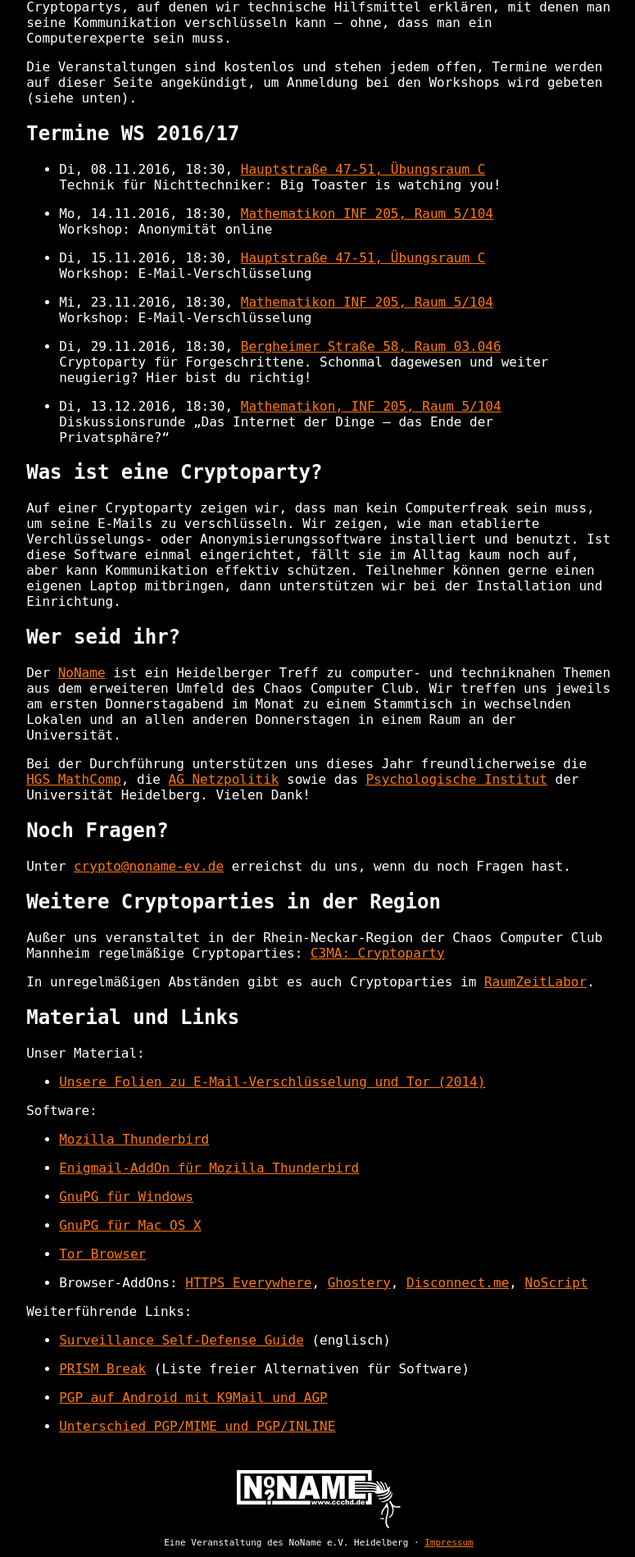
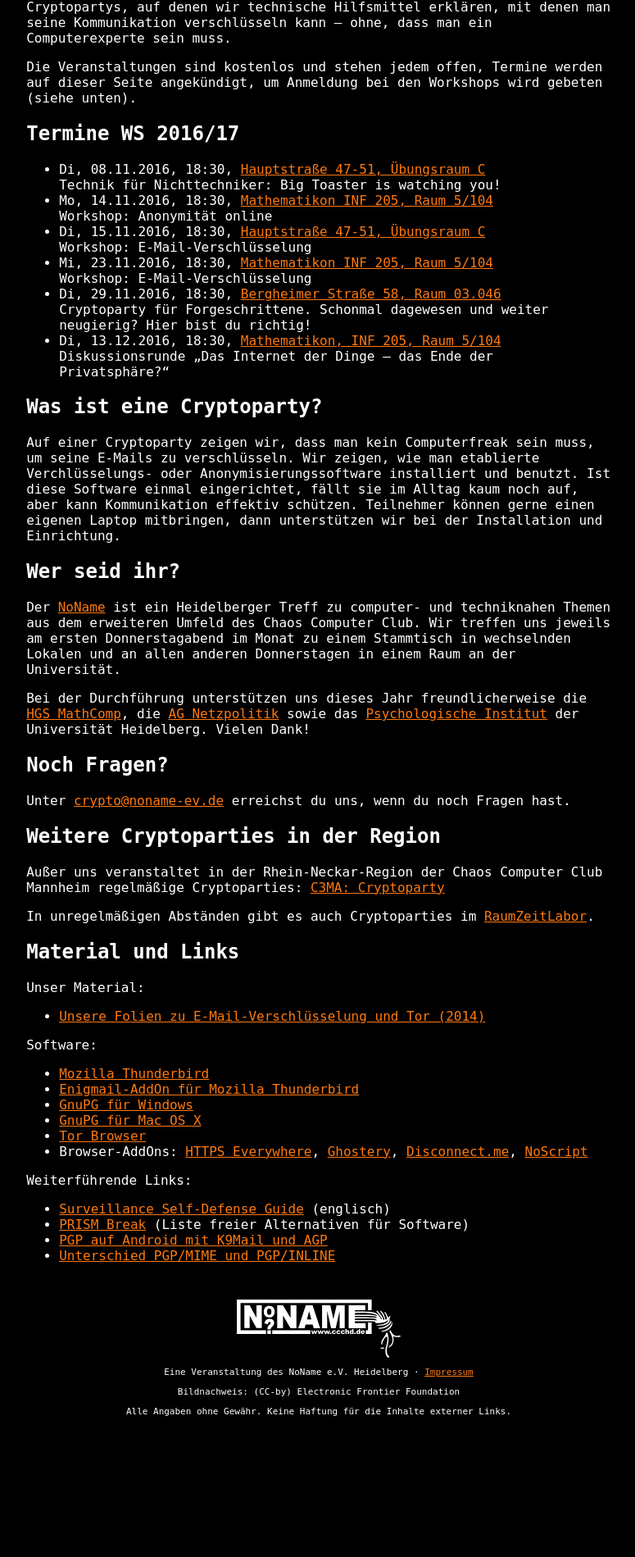
Before and after one commit to nnev/website, a Jekyll site: the page www/cryptoparty.html, which Jekyll copies as it is, in a window 1280 px wide. Shown: the part 656-2555 px from the top of the page at 82% size, without its empty margins (251-1026 px from the left). Built offline with Jekyll 4.4.1, drawn with Linux system fonts in a browser that asks for light colours; Markdown is read by kramdown in place of the engine named in the settings; after the commit the page ends 2415 px from its top, so only the background shows below that.

Commit message:
make spacing termine-only

```diff
--- a/www/cryptoparty.html
+++ b/www/cryptoparty.html
@@ -55,7 +55,7 @@
 			a:hover {
 				color: #ffffff;
 			}
-			li {
+			.termine {
 			    margin-bottom: 1em;
 			}
 		</style>
@@ -74,7 +74,7 @@
 			</section>
 			<section>
 				<h2>Termine WS 2016/17</h2>
-				<ul>
+				<ul class="termine">
 					<li>Di, 08.11.2016, 18:30, <a href="http://www.openstreetmap.org/?mlat=49.41141&mlon=8.69836#map=18/49.41141/8.69836">Hauptstraße 47-51, Übungsraum C</a><br/>
 						Technik für Nichttechniker: Big Toaster is watching you!</li>
 					<li>Mo, 14.11.2016, 18:30, <a href="http://www.openstreetmap.org/?mlat=49.41729&mlon=8.67550#map=18/49.41729/8.67550">Mathematikon INF 205, Raum 5/104</a><br />
```
